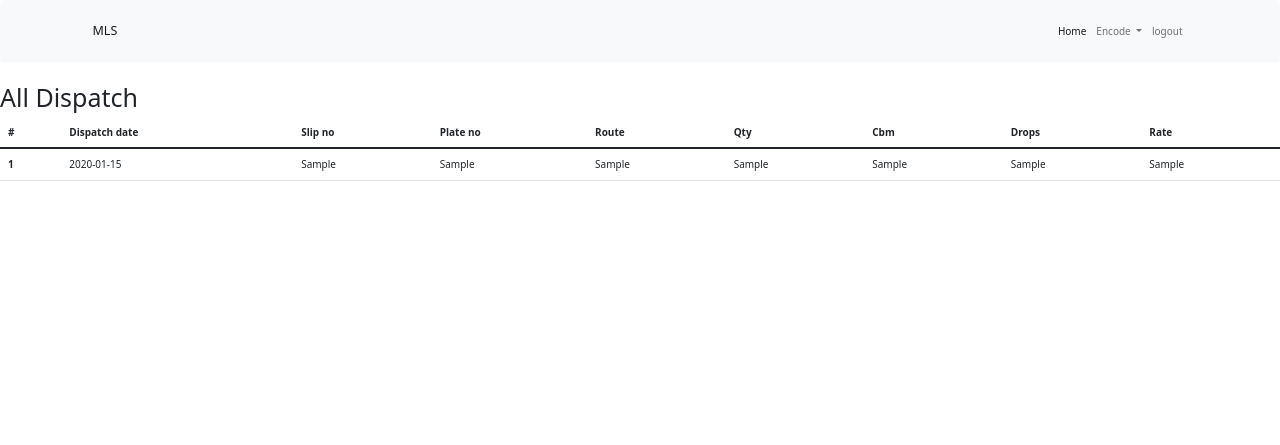
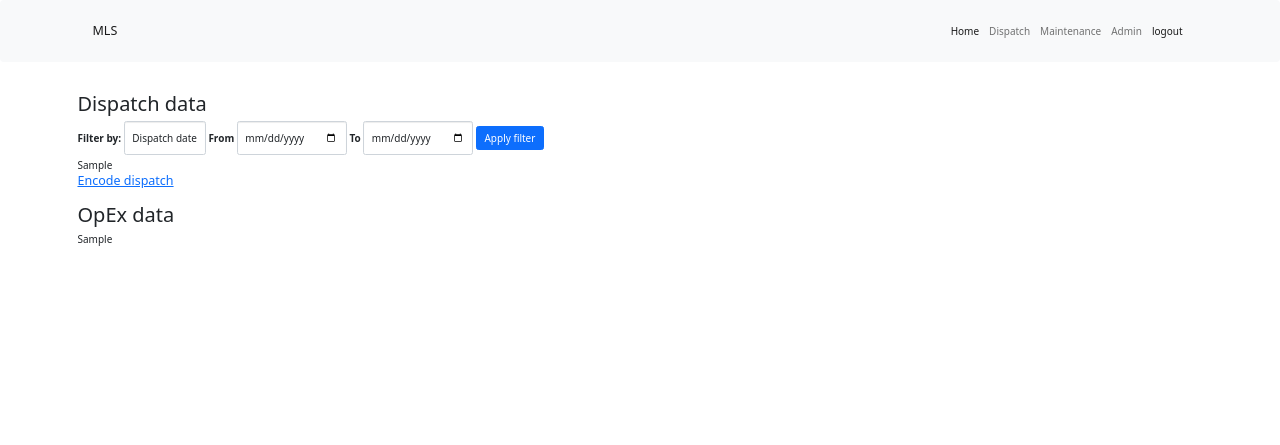
Before and after one commit to gasparmamac/MLS, a Flask app: template templates/dispatch_report.html in a window 1280 px wide. Shown: the top 445 px of the page. Run offline with Flask 2, Linux system fonts and the light colour scheme; a user stored in the database is signed in; data comes from the database, SQL or seed files in the repository; tables that the repository leaves empty hold one stand-in row (values such as "Sample post"); the template is opened without the code that fills it: values that come from a table or form of the project are taken from there, most other values are stand-ins (such as "Sample title", 1, 10 or a date in 2020); some libraries are stand-ins or nearby versions.

Commit message:
dispatch table done

```diff
--- a/forms.py
+++ b/forms.py
@@ -36,8 +36,7 @@ class DispatchForm(FlaskForm):
 class TableFilterForm(FlaskForm):
     filter = SelectField("Filter by:", choices=[
         ("dispatch_date", "Dispatch date"),
-        ("encoded_on", "Encoded date"),
-        ("invoice_no", "Invoice no")])
+        ("encoded_on", "Encoded date")])
     date_start = DateField("From")
     date_end = DateField("To")
     submit = SubmitField("Apply filter")
--- a/main.py
+++ b/main.py
@@ -51,6 +51,7 @@ class Dispatch(UserMixin, db.Model):
     driver = db.Column(db.String(100), nullable=False)
     courier = db.Column(db.String(100), nullable=False)
     encoded_on = db.Column(db.String(100), nullable=False)
+    encoded_by = db.Column(db.String(100))
     encoder_id = db.Column(db.Integer, db.ForeignKey("users.id"))
     encoder = relationship("User", back_populates="dispatch")
     invoice_no = db.Column(db.String(100))
@@ -82,28 +83,7 @@ def admin_only(f):
 # My apps ----------------------------------------------
 @app.route("/", methods=["Get", "Post"])
 def home():
-    # Filter form
-    form = TableFilterForm()
-    with create_engine('sqlite:///lbc_dispatch.db').connect() as cnx:
-        df = pd.read_sql_table(table_name="dispatch", con=cnx)
-
-        # Sort and filter dataframe
-        table = df.to_html(
-            classes='table table-striped table-hover table-sm',
-            header="false",
-            justify="left")
-
-    if form.validate_on_submit():
-        # Sort and filter dataframe
-        start = form.date_start.data
-        end = form.date_end.data
-        index = form.filter.data
-        table = df[(df[index] >= str(start)) & (df[index] <= str(end))].sort_values(index, ascending=False).to_html(
-            classes='table table-striped table-hover table-sm',
-            header="true",
-            justify="left")
-        return render_template("index.html", form=form, table=table)
-    return render_template("index.html", form=form, table=table)
+    return render_template("index.html")
 
 
 @app.route("/register", methods=["Get", "Post"])
@@ -168,9 +148,9 @@ def logout():
 
 
 @app.route("/dispatch", methods=["Get", "Post"])
-@fresh_login_required
-@admin_only
-def dispatch():
+# @fresh_login_required
+# @admin_only
+def input_dispatch():
     form = DispatchForm()
     if form.validate_on_submit():
         # Add new dispatch to database
@@ -186,20 +166,72 @@ def dispatch():
             driver=form.driver.data,
             courier=form.courier.data,
             encoded_on=date.today(),
-            encoder=current_user,
+            encoded_by=current_user.first_name,
+            encoder=current_user
         )
         db.session.add(new_dispatch)
         db.session.commit()
         return redirect(url_for("dispatch_report"))
-    return render_template("dispatch.html", form=form)
+    return render_template("input_dispatch.html", form=form)
 
 
 @app.route("/dispatch_report", methods=["Get", "Post"])
-@fresh_login_required
-@admin_only
-def dispatch_report():
-    dispatches = Dispatch.query.all()
-    return render_template("dispatch_report.html", dispatches=dispatches)
+# @fresh_login_required
+# @admin_only
+def dispatch():
+    # create table filter form
+    form = TableFilterForm()
+
+    # Get all dispatch data from database
+    with create_engine('sqlite:///lbc_dispatch.db').connect() as cnx:
+        raw_df = pd.read_sql_table(
+            table_name="dispatch",
+            con=cnx,
+            index_col=None,
+            parse_dates=["dispatch_date", "encoded_on"],
+            columns=["id", "invoice_no", "dispatch_date", "slip_no", "plate_no", "cbm", "qty", "drops", "route", "driver", "courier",
+                     "encoded_by", "encoded_on"],
+        )
+
+        # Show latest 20 dispatch
+        clean_df = raw_df.head(n=3).sort_values("dispatch_date", ascending=False)
+        table_disp = clean_df.to_html(
+            index=False,
+            classes='table table-striped table-hover table-sm',
+            header="false",
+            justify="left")
+
+        # Table for OpEx
+        table_opex = clean_df.groupby(["plate_no", "driver", "courier"]).count().to_html(
+            index=False,
+            classes='table table-striped table-hover table-sm',
+            header="true",
+            justify="left")
+
+    if form.validate_on_submit():
+        # Sort and filter dataframe
+        start = form.date_start.data
+        end = form.date_end.data
+        index = form.filter.data
+
+        # Table for dispatch
+        filtered_df = clean_df[(clean_df[index] >= str(start)) & (clean_df[index] <= str(end))]
+        table_disp = filtered_df.sort_values(index, ascending=False).to_html(
+            index=False,
+            classes='table table-striped table-hover table-sm',
+            header="true",
+            justify="left")
+
+        # Table for OpEx
+        table_opex = filtered_df.groupby(["plate_no", "driver", "courier"]).count().to_html(
+            index=False,
+            classes='table table-striped table-hover table-sm',
+            header="true",
+            justify="left")
+
+        return render_template("dispatch_report.html", form=form, table_disp=table_disp, table_opex=table_opex)
+
+    return render_template("dispatch_report.html", form=form, table_disp=table_disp, table_opex=table_opex)
 
 
 if __name__ == "__main__":
--- a/templates/dispatch_report.html
+++ b/templates/dispatch_report.html
@@ -5,40 +5,84 @@
 {% block content %}
 
     {% include 'header.html' %}
+    <!--    Dispatch table-->
+    <div class="container mt-5">
+        <h2>Dispatch data</h2>
+        <!--    Filter form-->
+        {{ wtf.quick_form(form, novalidate=True, extra_classes="form form-inline mb-1", button_map={"submit": "primary"}) }}
+        <div class="row">
+            <div class="col">
+                {{ table_disp |safe }}
+
+                <a class="mb-5" href="{{ url_for('input_dispatch') }}"><h5>Encode dispatch</h5></a>
+            </div>
+        </div>
+    </div>
+
+<!--    Opex table-->
+     <div class="container mt-3 mb-5">
+        <h2>OpEx data</h2>
+        <!--    Filter form-->
+        <div class="row">
+            <div class="col">
+                {{ table_opex|safe }}
+            </div>
+        </div>
+    </div>
+
+
+
+
+
+
+
+
+
+
+
+
+
+
+
+
+
+
+
+
 
     <!--content start here-->
-    <h1>All Dispatch</h1>
+<!--    <h1>All Dispatch</h1>-->
 
-    <table class="table table-hover">
-            <thead>
-                <tr>
-                    <th scope="col">#</th>
-                    <th scope="col">Dispatch date</th>
-                    <th scope="col">Slip no</th>
-                    <th scope="col">Plate no</th>
-                    <th scope="col">Route</th>
-                    <th scope="col">Qty</th>
-                    <th scope="col">Cbm</th>
-                    <th scope="col">Drops</th>
-                    <th scope="col">Rate</th>
-                </tr>
-            </thead>
-            <tbody>
-                {% for dispatch in dispatches %}
-                <tr>
-                    <th scope="row">{{ dispatch.id }}</th>
-                    <td>{{ dispatch.dispatch_date }}</td>
-                    <td>{{ dispatch.slip_no }}</td>
-                    <td>{{ dispatch.plate_no }}</td>
-                    <td>{{ dispatch.route }}</td>
-                    <td>{{ dispatch.qty }}</td>
-                    <td>{{ dispatch.cbm }}</td>
-                    <td>{{ dispatch.drops }}</td>
-                    <td>{{ dispatch.rate }}</td>
-                </tr>
-                {% endfor %}
-            </tbody>
-        </table>
+<!--    <table class="table table-hover">-->
+<!--            <thead>-->
+<!--                <tr>-->
+<!--                    <th scope="col">#</th>-->
+<!--                    <th scope="col">Dispatch date</th>-->
+<!--                    <th scope="col">Slip no</th>-->
+<!--                    <th scope="col">Plate no</th>-->
+<!--                    <th scope="col">Route</th>-->
+<!--                    <th scope="col">Qty</th>-->
+<!--                    <th scope="col">Cbm</th>-->
+<!--                    <th scope="col">Drops</th>-->
+<!--                    <th scope="col">Rate</th>-->
+<!--                </tr>-->
+<!--            </thead>-->
+<!--            <tbody>-->
+<!--                {% for dispatch in dispatches %}-->
+<!--                <tr>-->
+<!--                    <th scope="row">{{ dispatch.id }}</th>-->
+<!--                    <td>{{ dispatch.dispatch_date }}</td>-->
+<!--                    <td>{{ dispatch.slip_no }}</td>-->
+<!--                    <td>{{ dispatch.plate_no }}</td>-->
+<!--                    <td>{{ dispatch.route }}</td>-->
+<!--                    <td>{{ dispatch.qty }}</td>-->
+<!--                    <td>{{ dispatch.cbm }}</td>-->
+<!--                    <td>{{ dispatch.drops }}</td>-->
+<!--                    <td>{{ dispatch.rate }}</td>-->
+<!--                </tr>-->
+<!--                {% endfor %}-->
+<!--            </tbody>-->
+<!--        </table>-->
 
 
     <!--content end-->
--- a/templates/header.html
+++ b/templates/header.html
@@ -21,23 +21,19 @@
           <a class="nav-link active" aria-current="page" href="{{ url_for('home') }}">Home</a>
         </li>
 
-
+          <li class="nav-item">
+            <a class="nav-link" href="{{ url_for('dispatch') }}">Dispatch</a>
+          </li>
         {% if current_user.is_authenticated %}
 
-        <li class="nav-item dropdown">
-          <a class="nav-link dropdown-toggle" href="#" id="navbarDropdown" role="button" data-bs-toggle="dropdown" aria-expanded="false">
-            Encode
-          </a>
-          <ul class="dropdown-menu" aria-labelledby="navbarDropdown">
-            <li><a class="dropdown-item" href="{{ url_for('dispatch') }}">Dispatch</a></li>
-            <li><a class="dropdown-item" href="#">Maintenance Expenses</a></li>
-            <li><hr class="dropdown-divider"></li>
-            <li><a class="dropdown-item disabled" href="#">Something else here</a></li>
-          </ul>
-        </li>
-
           <li class="nav-item">
-            <a class="nav-link" href="{{ url_for('logout') }}">logout</a>
+            <a class="nav-link" href="#">Maintenance</a>
+          </li>
+          <li class="nav-item">
+            <a class="nav-link" href="#">Admin</a>
+          </li>
+          <li class="nav-item">
+            <a class="nav-link active" aria-current="page" href="{{ url_for('logout') }}">logout</a>
           </li>
 
         {% else %}
@@ -46,7 +42,7 @@
           </li>
 
           <li class="nav-item">
-            <a class="nav-link" href="{{ url_for('login') }}">login</a>
+            <a class="nav-link active" aria-current="page" href="{{ url_for('login') }}">login</a>
           </li>
 
         {% endif %}
```
Also changed, not shown: templates/index.html (+8 -18 lines), lbc_dispatch.db (added), mls_operation.db (deleted), templates/input_dispatch.html (renamed from templates/dispatch.html).
